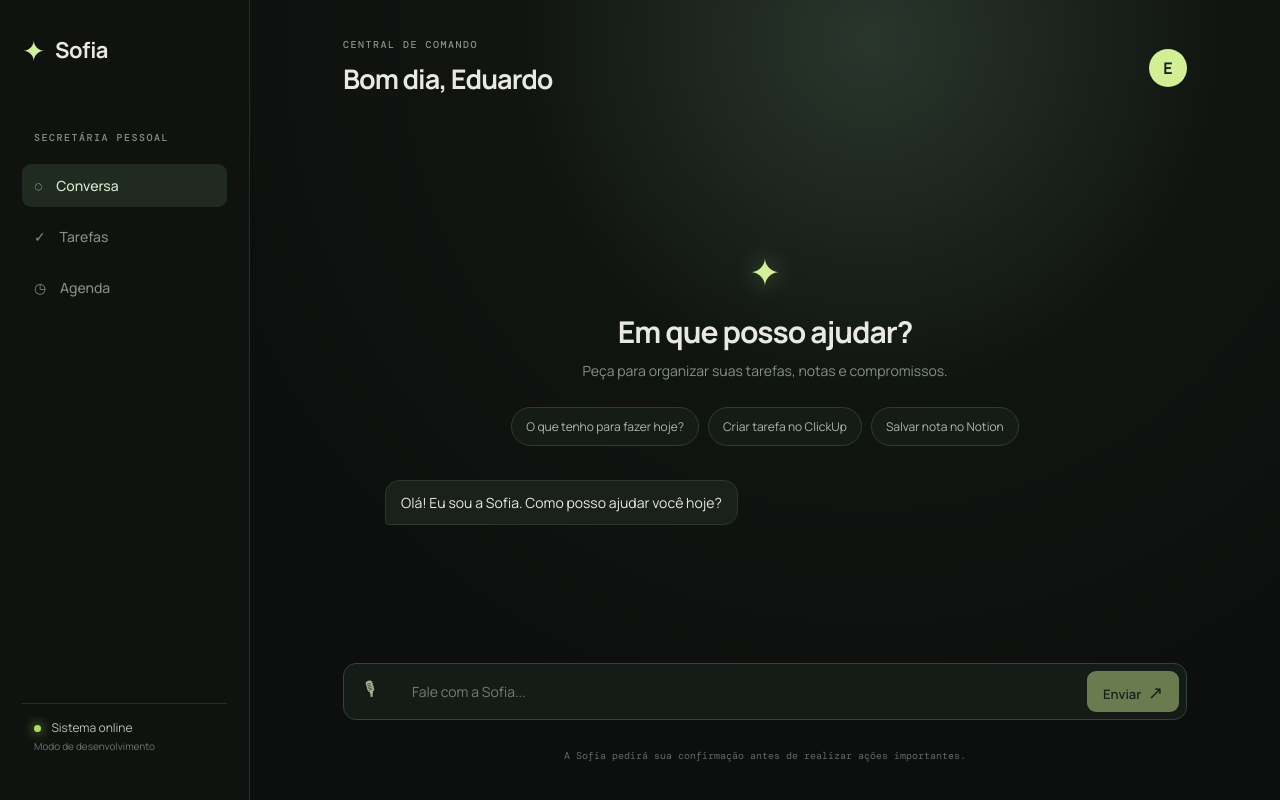
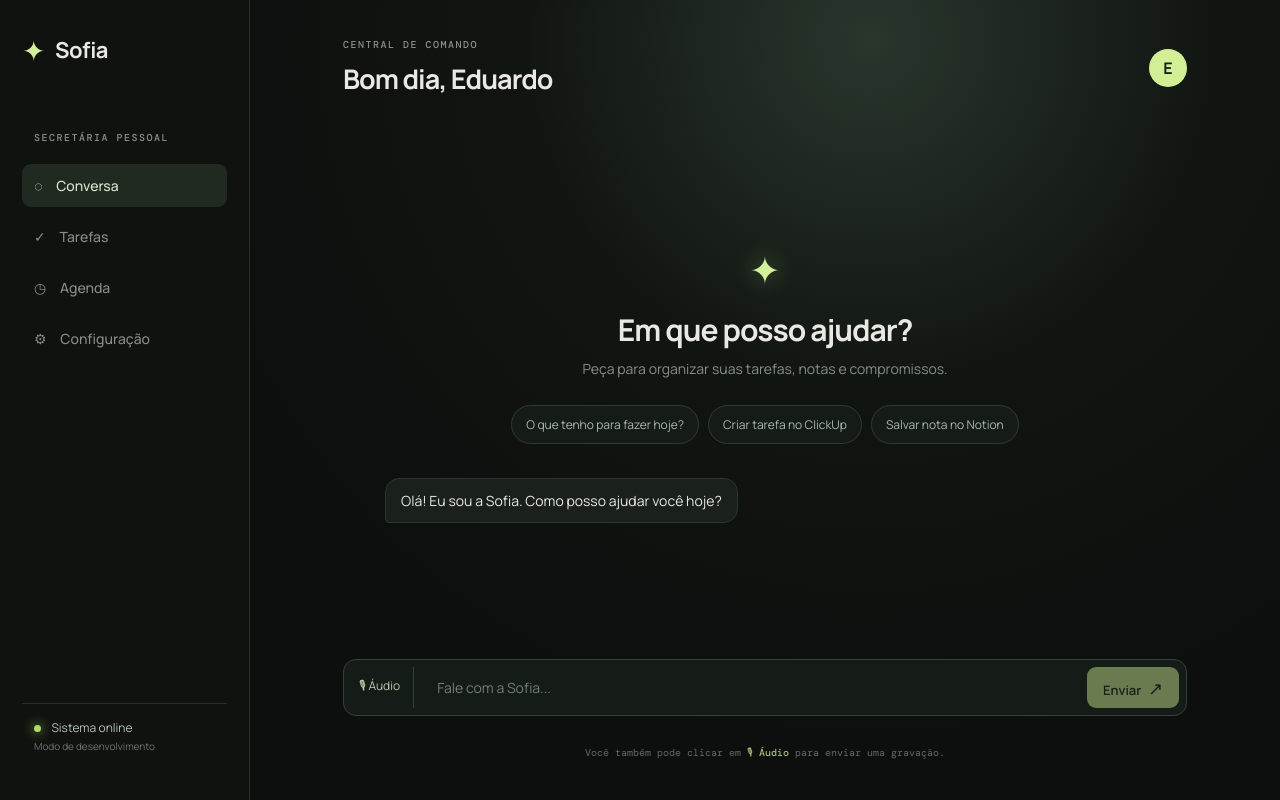
Before and after one commit to damacena-git/arena, a React (Vite) app in the folder apps/web/: page / in a window 1280 px wide. Built offline with nearby package versions, Linux system fonts and the light colour scheme; no server answers.

Commit message:
feat: adicionar audio e tela de configuracao
Co-authored-by: arena-agent <297053741+arena-agent@users.noreply.github.com>

```diff
--- a/apps/web/src/main.tsx
+++ b/apps/web/src/main.tsx
@@ -1,15 +1,20 @@
-import React, { FormEvent, useState } from 'react'
+import React, { FormEvent, useEffect, useState } from 'react'
 import { createRoot } from 'react-dom/client'
 import './styles.css'
 
-type Message = { role: 'assistant' | 'user'; text: string; provider?: string; model?: string; transcription?: string }
+type Message = { role: 'assistant' | 'user'; text: string; transcription?: string }
+type Config = { app_name: string; environment: string; ai_provider: string; groq_configured: boolean; openrouter_configured: boolean; groq_model?: string; openrouter_model?: string; groq_transcription_model?: string }
 
 function App() {
   const [input, setInput] = useState('')
   const [sending, setSending] = useState(false)
+  const [view, setView] = useState<'chat' | 'settings'>('chat')
+  const [config, setConfig] = useState<Config | null>(null)
   const [messages, setMessages] = useState<Message[]>([
     { role: 'assistant', text: 'Olá! Eu sou a Sofia. Como posso ajudar você hoje?' },
   ])
+
+  useEffect(() => { fetch('/api/v1/config').then((response) => response.json()).then(setConfig).catch(() => undefined) }, [])
 
   async function sendAudio(file: File) {
     setSending(true)
@@ -18,7 +23,7 @@ function App() {
     try {
       const response = await fetch('/api/v1/chat/audio', { method: 'POST', body: form })
       const data = await response.json()
-      setMessages((current) => [...current, { role: 'user', text: `🎧 ${file.name}`, }, { role: 'assistant', text: data.text, provider: data.provider, model: data.model, transcription: data.transcription }])
+      setMessages((current) => [...current, { role: 'user', text: `Áudio: ${file.name}` }, { role: 'assistant', text: data.text, transcription: data.transcription }])
     } catch {
       setMessages((current) => [...current, { role: 'assistant', text: 'Não consegui enviar o áudio para a API.' }])
     } finally { setSending(false) }
@@ -32,12 +37,9 @@ function App() {
     setMessages((current) => [...current, { role: 'user', text }])
     setSending(true)
     try {
-      const response = await fetch('/api/v1/chat/messages', {
-        method: 'POST', headers: { 'Content-Type': 'application/json' },
-        body: JSON.stringify({ text }),
-      })
+      const response = await fetch('/api/v1/chat/messages', { method: 'POST', headers: { 'Content-Type': 'application/json' }, body: JSON.stringify({ text }) })
       const data = await response.json()
-      setMessages((current) => [...current, { role: 'assistant', text: data.text, provider: data.provider, model: data.model }])
+      setMessages((current) => [...current, { role: 'assistant', text: data.text }])
     } catch {
       setMessages((current) => [...current, { role: 'assistant', text: 'Não consegui falar com a API. Verifique se o backend está ativo.' }])
     } finally { setSending(false) }
@@ -47,19 +49,30 @@ function App() {
     <aside className="sidebar">
       <div className="brand"><span className="brand-mark">✦</span><span>Sofia</span></div>
       <p className="eyebrow">SECRETÁRIA PESSOAL</p>
-      <nav><button className="nav-item active">◌ <span>Conversa</span></button><button className="nav-item">✓ <span>Tarefas</span></button><button className="nav-item">◷ <span>Agenda</span></button></nav>
+      <nav>
+        <button className={`nav-item ${view === 'chat' ? 'active' : ''}`} onClick={() => setView('chat')}>◌ <span>Conversa</span></button>
+        <button className="nav-item">✓ <span>Tarefas</span></button>
+        <button className="nav-item">◷ <span>Agenda</span></button>
+        <button className={`nav-item ${view === 'settings' ? 'active' : ''}`} onClick={() => setView('settings')}>⚙ <span>Configuração</span></button>
+      </nav>
       <div className="status"><span className="dot" /> Sistema online<br /><small>Modo de desenvolvimento</small></div>
     </aside>
     <section className="content">
-      <header className="topbar"><div><p className="eyebrow">CENTRAL DE COMANDO</p><h1>Bom dia, Eduardo</h1></div><div className="avatar">E</div></header>
-      <div className="conversation">
-        <div className="welcome"><div className="orb">✦</div><h2>Em que posso ajudar?</h2><p>Peça para organizar suas tarefas, notas e compromissos.</p><div className="suggestions"><button onClick={() => setInput('O que tenho para fazer hoje?')}>O que tenho para fazer hoje?</button><button onClick={() => setInput('Crie uma tarefa no ClickUp')}>Criar tarefa no ClickUp</button><button onClick={() => setInput('Salve uma nota no Notion')}>Salvar nota no Notion</button></div></div>
-        <div className="messages">{messages.map((message, index) => <div key={index} className={`message ${message.role}`}><span>{message.transcription && <small className="transcription">Transcrição: {message.transcription}</small>}{message.text}{message.provider && <small className="provider">{message.provider} · {message.model}</small>}</span></div>)}</div>
-      </div>
-      <form className="composer" onSubmit={sendMessage}><label className="attach" title="Enviar áudio">🎙<input type="file" accept="audio/*" hidden onChange={(e) => e.target.files?.[0] && sendAudio(e.target.files[0])}/></label><input value={input} onChange={(e) => setInput(e.target.value)} placeholder="Fale com a Sofia..." aria-label="Mensagem"/><button disabled={sending || !input.trim()}>{sending ? '…' : 'Enviar'} <span>↗</span></button></form>
-      <p className="hint">A Sofia pedirá sua confirmação antes de realizar ações importantes.</p>
+      {view === 'settings' ? <Settings config={config} /> : <>
+        <header className="topbar"><div><p className="eyebrow">CENTRAL DE COMANDO</p><h1>Bom dia, Eduardo</h1></div><div className="avatar">E</div></header>
+        <div className="conversation">
+          <div className="welcome"><div className="orb">✦</div><h2>Em que posso ajudar?</h2><p>Peça para organizar suas tarefas, notas e compromissos.</p><div className="suggestions"><button onClick={() => setInput('O que tenho para fazer hoje?')}>O que tenho para fazer hoje?</button><button onClick={() => setInput('Crie uma tarefa no ClickUp')}>Criar tarefa no ClickUp</button><button onClick={() => setInput('Salve uma nota no Notion')}>Salvar nota no Notion</button></div></div>
+          <div className="messages">{messages.map((message, index) => <div key={index} className={`message ${message.role}`}><span>{message.transcription && <small className="transcription">Transcrição: {message.transcription}</small>}{message.text}</span></div>)}</div>
+        </div>
+        <form className="composer" onSubmit={sendMessage}><label className="audio-button" title="Enviar áudio">🎙 Áudio<input type="file" accept="audio/*,.mp3,.wav,.m4a,.ogg,.webm" hidden onChange={(e) => { const file = e.target.files?.[0]; if (file) sendAudio(file); e.currentTarget.value = '' }} /></label><input value={input} onChange={(e) => setInput(e.target.value)} placeholder="Fale com a Sofia..." aria-label="Mensagem"/><button disabled={sending || !input.trim()}>{sending ? '…' : 'Enviar'} <span>↗</span></button></form>
+        <p className="hint">Você também pode clicar em <strong>🎙 Áudio</strong> para enviar uma gravação.</p>
+      </>}
     </section>
   </main>
 }
 
+function Settings({ config }: { config: Config | null }) {
+  return <div className="settings-page"><p className="eyebrow">CONFIGURAÇÃO</p><h1>Inteligência da Sofia</h1><p className="settings-lead">Informações técnicas disponíveis apenas nesta área de administração.</p><div className="settings-card"><div className="setting-row"><span>Provedor principal</span><strong>{config?.ai_provider || 'Carregando…'}</strong></div><div className="setting-row"><span>Groq</span><strong className={config?.groq_configured ? 'ok' : 'muted'}>{config?.groq_configured ? 'Configurado' : 'Não configurado'}</strong></div><div className="setting-row"><span>OpenRouter</span><strong className={config?.openrouter_configured ? 'ok' : 'muted'}>{config?.openrouter_configured ? 'Configurado' : 'Não configurado'}</strong></div><div className="setting-row"><span>Modelo de conversa Groq</span><strong>{config?.groq_model || 'llama-3.3-70b-versatile'}</strong></div><div className="setting-row"><span>Modelo de transcrição</span><strong>{config?.groq_transcription_model || 'whisper-large-v3-turbo'}</strong></div><div className="setting-row"><span>Ambiente</span><strong>{config?.environment || 'development'}</strong></div></div><p className="settings-note">As chaves permanecem somente no backend e nunca são exibidas.</p></div>
+}
+
 createRoot(document.getElementById('root')!).render(<React.StrictMode><App /></React.StrictMode>)
```
Also changed, not shown: apps/web/src/styles.css, 1 other file (tests, documents, lock files or other folders).
